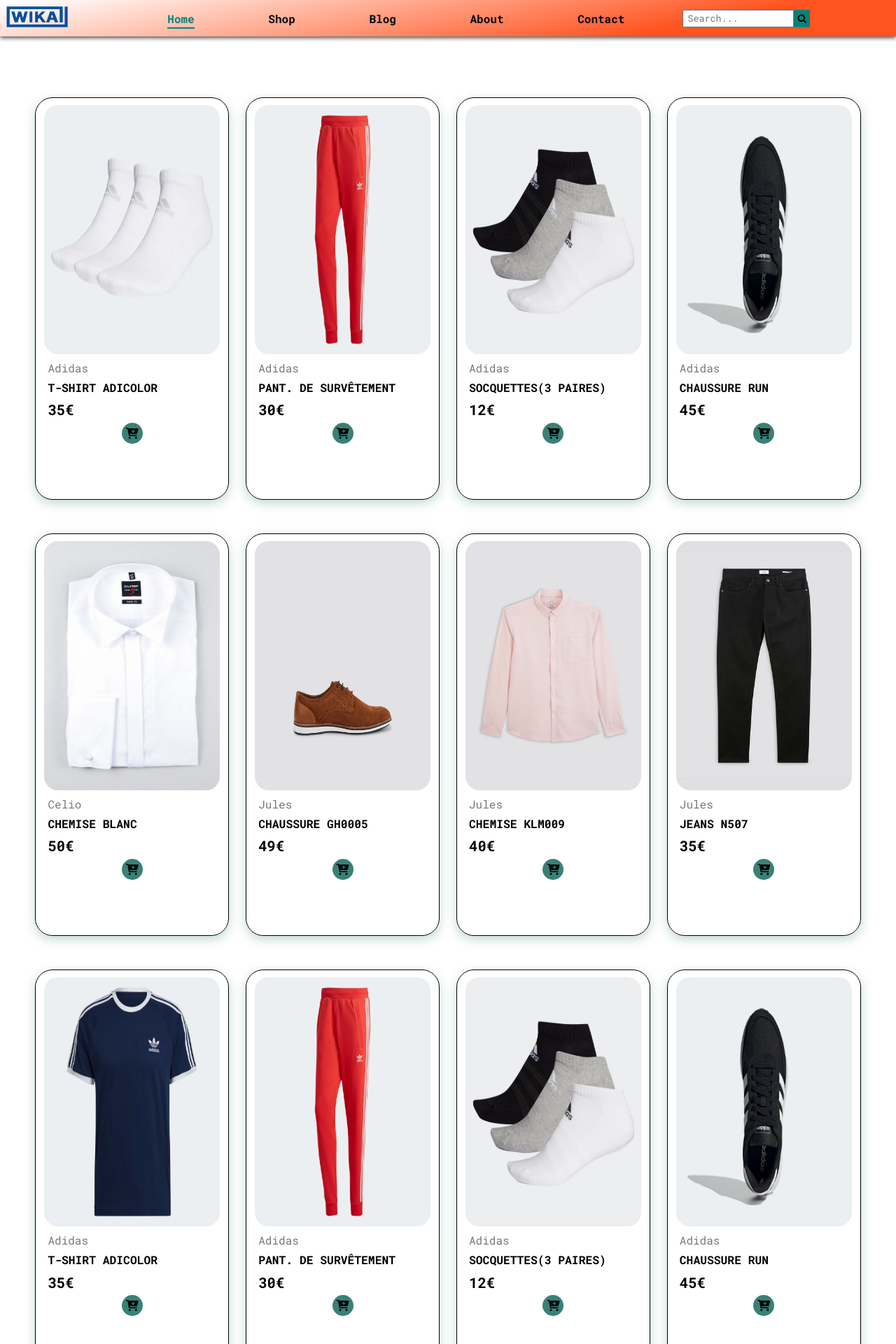
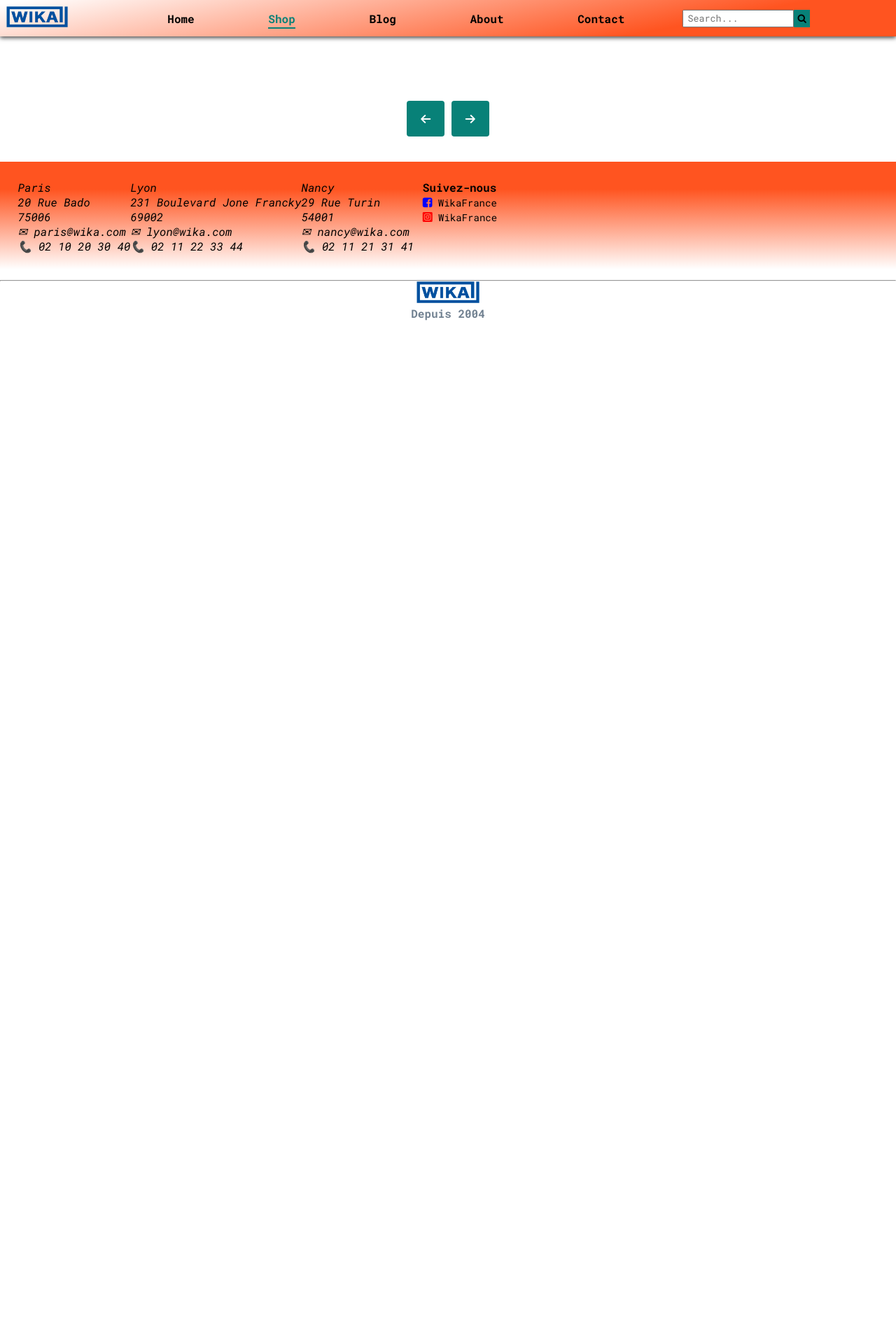
Before and after one commit to Alihh961/projet-final, a PHP site: page /shop.html in a window 1280 px wide. Shown: the top 1920 px of the page at 70% size. After the commit the page ends 458 px from the top, so only its background shows below. Run offline with PHP 8.4, Linux system fonts and the light colour scheme; some libraries are stand-ins or nearby versions.

Commit message:
pagination done for shop page

```diff
--- a/index.html
+++ b/index.html
@@ -29,7 +29,7 @@
         <nav id="nav">
             <ul class="menu">
                 <li><a href="#" id="ferm-menu">X</a></li>
-                <li><a href="home.html" class="active">Home</a></li>
+                <li><a href="index.html" class="active">Home</a></li>
                 <li><a href="shop.html">Shop</a></li>
                 <li><a href="blog.html">Blog</a></li>
                 <li><a href="about.html">About</a></li>
--- a/script/java.js
+++ b/script/java.js
@@ -1,17 +1,86 @@
-var swiper = new Swiper(".mySwiper", {
-  spaceBetween: 30,
-  centeredSlides: true,
-  autoplay: {
-    delay: 2500,
-    disableOnInteraction: false,
-  },
-  pagination: {
-    el: ".swiper-pagination",
-    clickable: true,
-  },
-  navigation: {
-    nextEl: ".swiper-button-next",
-    prevEl: ".swiper-button-prev",
+// Slider dans la page d'accueil
 
-  },
-});
+
+// var swiper = new Swiper(".mySwiper", {
+//   spaceBetween: 30,
+//   centeredSlides: true,
+//   autoplay: {
+//     delay: 2500,
+//     disableOnInteraction: false,
+//   },
+//   pagination: {
+//     el: ".swiper-pagination",
+//     clickable: true,
+//   },
+//   navigation: {
+//     nextEl: ".swiper-button-next",
+//     prevEl: ".swiper-button-prev",
+
+//   },
+// });
+
+
+// Paginattion pour shop page
+
+
+
+var current_page = 1;
+var proAffi = 10;
+var produits = document.querySelectorAll('.product');
+var produitsContainer = document.getElementById('produits-list');
+
+function prevProduits()
+{
+    if (current_page > 1) {
+        current_page--;
+        changePage(current_page);
+    }
+}
+
+function nextProduits()
+{
+    if (current_page < numPages()) {
+        current_page++;
+        changePage(current_page);
+    }
+}
+
+function changePage(page)
+{
+    var next = document.getElementById("next");
+    var prev = document.getElementById("prev");
+    var produitsContainer = document.getElementById('test');
+    var page_span = document.getElementById("page");
+
+    if (page < 1) page = 1;
+    if (page > numPages()) page = numPages();
+
+    produitsContainer.innerHTML = "";
+
+    for (var i = (page-1) * proAffi; i < (page * proAffi) && i < produits.length; i++) {
+
+      produitsContainer.append(produits[i]) + "<br>";
+    }
+    page_span.innerHTML = page + "/" + numPages();
+
+    if (page == 1) {
+        prev.style.opacity ='0.5'
+    } else {
+        prev.style.opacity ='1'
+    }
+
+    if (page == numPages()) {
+        next.style.opacity ='0.5'
+    } else {
+        next.style.opacity ='1'
+    }
+}
+
+function numPages()
+{
+    return Math.ceil(produits.length / proAffi);
+}
+
+window.onload = function() {
+    changePage(1);
+};
--- a/shop.html
+++ b/shop.html
@@ -22,8 +22,8 @@
          <nav id="nav">
              <ul class="menu">
                  <li><a href="#" id="ferm-menu">X</a></li>
-                 <li><a href="home.html" class="active">Home</a></li>
-                 <li><a href="shop.html">Shop</a></li>
+                 <li><a href="index.html">Home</a></li>
+                 <li><a href="shop.html" class="active">Shop</a></li>
                  <li><a href="blog.html">Blog</a></li>
                  <li><a href="about.html">About</a></li>
                  <li><a href="contact.html">Contact</a></li>
@@ -39,7 +39,7 @@
          <a href="#nav"><i class="fa-solid fa-bars" id="ouvre-nav"></i></a>
      </header>
 
-     <section class="pro-mainpage">
+     <section class="pro-mainpage" id="produits-container" style="display:none;">
 
         <div class="product">
             <img src="imgs/produits-shop/adidas/chaussettes/3e8e64e9d00043fdab20abc60154d50e_9366.webp" alt="adidas-cht">
@@ -125,6 +125,7 @@
                 <a href="#" class="ajouteraupanier"><i class="fa-solid fa-cart-plus"></i></a>
             </div>
         </div>
+
 
 
         <div class="product">
@@ -298,9 +299,8 @@
             </div>
         </div>
 
-
         <div class="product">
-            <img src="imgs/produits-accueil/adidas/27db61ba645e4da185a8ae4e01010b5d_9366.webp" alt="adidas-h">
+            <img src="imgs/produits-shop/adidas/chaussettes/3e8e64e9d00043fdab20abc60154d50e_9366.webp" alt="adidas-cht">
             <div class="des">
                 <span>Adidas</span>
                 <h5>T-SHIRT ADICOLOR</h5>
@@ -385,6 +385,7 @@
         </div>
 
 
+
         <div class="product">
             <img src="imgs/produits-accueil/adidas/27db61ba645e4da185a8ae4e01010b5d_9366.webp" alt="adidas-h">
             <div class="des">
@@ -441,46 +442,44 @@
         </div>
 
         <div class="product">
-            <img src="imgs/produits-accueil/jules/1001193_17033_V1.webp" alt="jules-ch">
+            <img src="imgs/produits-accueil/celio/la-martina-chemise-la-martina-blanche-polo-team-anglaise-regular-fit-pour-homme.jpg" alt="celio-h">
             <div class="des">
-                <span>Jules</span>
-                <h5>CHAUSSURE GH0005</h5>
-                <h4>49€</h4>
+                <span>Celio</span>
+                <h5>CHEMISE BLANC</h5>
+                <h4>50€</h4>
                 <a href="#" class="ajouteraupanier"><i class="fa-solid fa-cart-plus"></i></a>
             </div>
         </div>
 
         <div class="product">
-            <img src="imgs/produits-accueil/jules/1001833_14488_V11.webp" alt="jules-h">
+            <img src="imgs/produits-accueil/celio/la-martina-chemise-la-martina-blanche-polo-team-anglaise-regular-fit-pour-homme.jpg" alt="celio-h">
             <div class="des">
-                <span>Jules</span>
-                <h5>CHEMISE KLM009</h5>
-                <h4>40€</h4>
+                <span>Celio</span>
+                <h5>CHEMISE BLANC</h5>
+                <h4>50€</h4>
                 <a href="#" class="ajouteraupanier"><i class="fa-solid fa-cart-plus"></i></a>
             </div>
         </div>
 
         <div class="product">
-            <img src="imgs/produits-accueil/jules/719527_9970_V11.webp" alt="jules-b">
+            <img src="imgs/produits-accueil/celio/la-martina-chemise-la-martina-blanche-polo-team-anglaise-regular-fit-pour-homme.jpg" alt="celio-h">
             <div class="des">
-                <span>Jules</span>
-                <h5>JEANS N507</h5>
-                <h4>35€</h4>
+                <span>Celio</span>
+                <h5>CHEMISE BLANC</h5>
+                <h4>50€</h4>
                 <a href="#" class="ajouteraupanier"><i class="fa-solid fa-cart-plus"></i></a>
             </div>
         </div>
 
 
     </section>
+    <section class="pro-mainpage" id="produits-list"></section>
 
-
-
-
-
-
-
-
-
+    <div id="pagination">
+        <a href="javascript:prevProduits()" id="prev"><i class="fa-solid fa-arrow-left"></i></a>
+        <span id="page"></span>
+        <a href="javascript:nextProduits()" id="next"><i class="fa-solid fa-arrow-right"></i></a>
+    </div>
 
 <footer>
 
--- a/style/style.css
+++ b/style/style.css
@@ -652,3 +652,27 @@ height: 355px;
 }
 
 }
+
+
+/* Shop Page */
+
+#pagination{
+  text-align: center;
+  margin-bottom: 4%;
+}
+
+#pagination a {
+  text-decoration: none;
+  background-color: #088178;
+  padding: 15px 20px;
+  border-radius: 4px;
+  color: #fff;
+  font-weight: 600;
+}
+
+
+/* Arrow opacity  */
+
+.test {
+  opacity: 0.5;
+}
```
Also changed, not shown: produit.html (added, +42 -0 lines).
